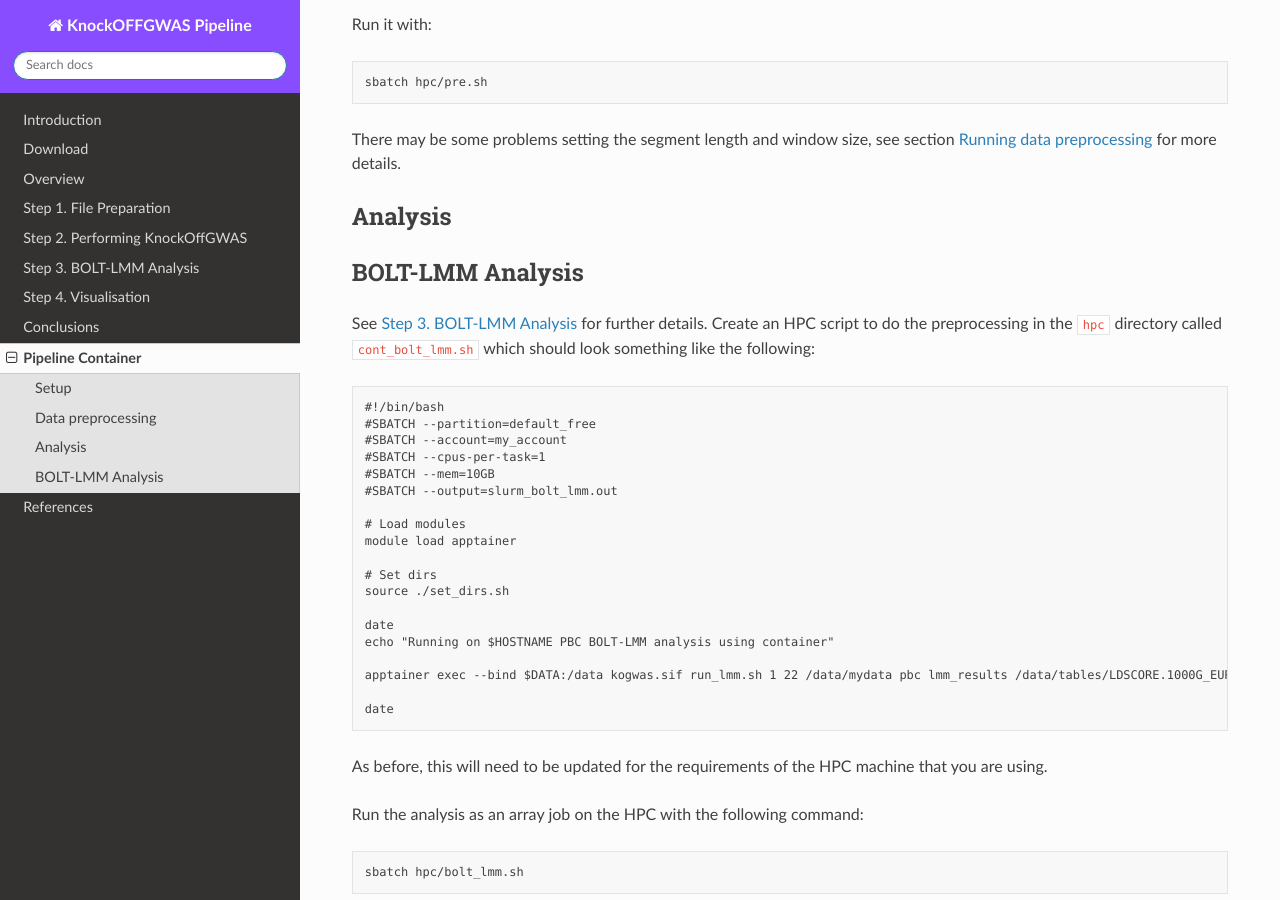
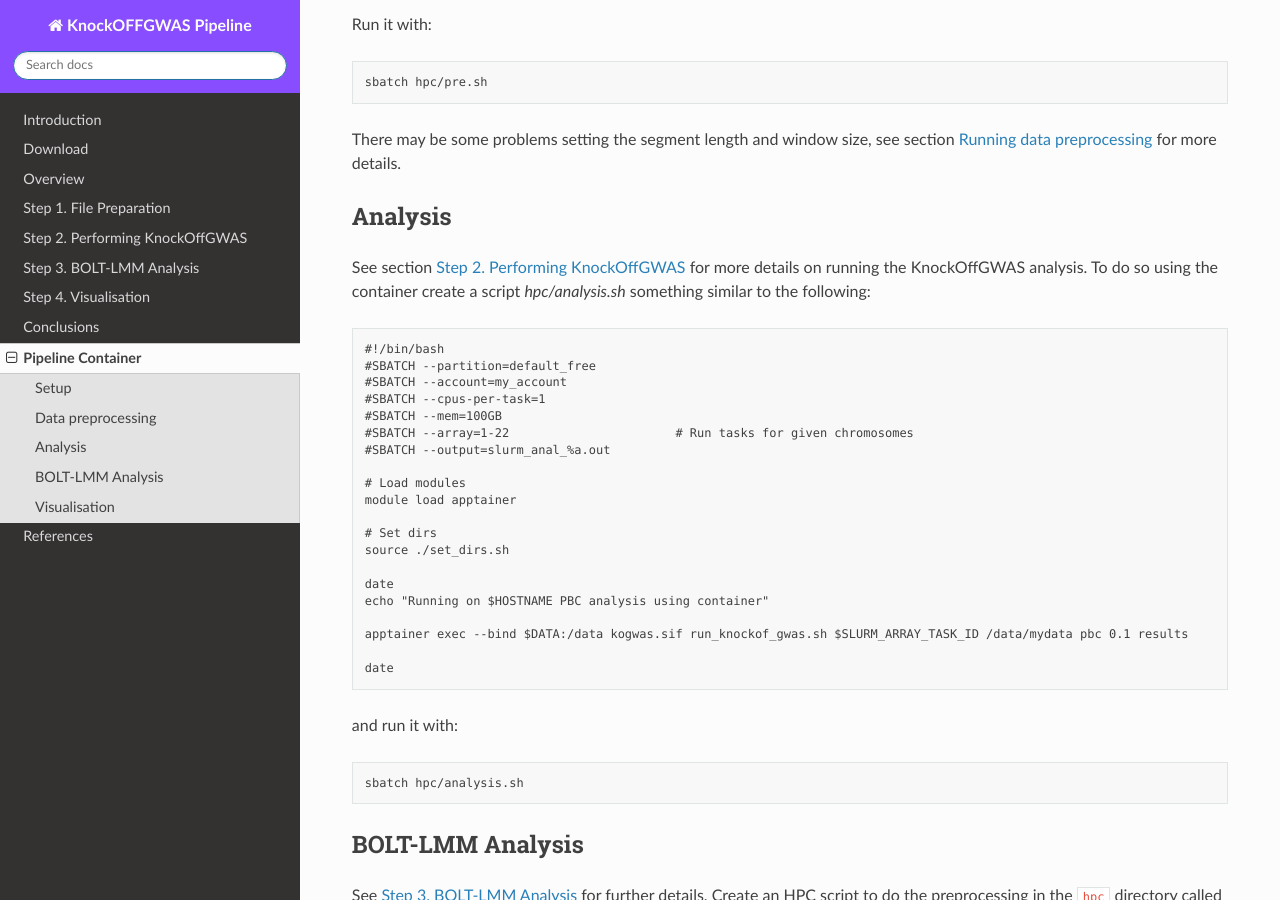
Before and after one commit to NewcastleRSE/knockoff-gwas, a Sphinx documentation site: the page built from docs/container.rst, in a window 1280 px wide and 900 px high, scrolled down 2252 px. Built offline with Sphinx 7.4.7 and the Read the Docs theme 3.1.0, drawn with Linux system fonts in a browser that asks for light colours; some of the changed text lies outside the part shown.

Commit message:
Container docs update

```diff
--- a/docs/container.rst
+++ b/docs/container.rst
@@ -118,6 +118,37 @@ There may be some problems setting the segment length and window size, see secti
 Analysis
 --------
 
+See section :ref:`analysis` for more details on running the KnockOffGWAS analysis. To do so using the container create a script `hpc/analysis.sh` something similar to the following:
+
+.. code-block:: none
+
+    #!/bin/bash
+    #SBATCH --partition=default_free
+    #SBATCH --account=my_account
+    #SBATCH --cpus-per-task=1
+    #SBATCH --mem=100GB
+    #SBATCH --array=1-22                       # Run tasks for given chromosomes
+    #SBATCH --output=slurm_anal_%a.out
+
+    # Load modules
+    module load apptainer
+
+    # Set dirs
+    source ./set_dirs.sh
+
+    date
+    echo "Running on $HOSTNAME PBC analysis using container"
+
+    apptainer exec --bind $DATA:/data kogwas.sif run_knockof_gwas.sh $SLURM_ARRAY_TASK_ID /data/mydata pbc 0.1 results
+
+    date
+
+and run it with:
+
+.. code-block:: none
+
+    sbatch hpc/analysis.sh
+
 BOLT-LMM Analysis
 -----------------
 
@@ -164,3 +195,10 @@ Run the analysis on the HPC with the following command:
     sbatch hpc/bolt_lmm.sh
 
 or whatever is appropriate for the HPC machine you are using.
+
+Visualisation
+-------------
+
+The visualisation of the results should still be done without the container using the shiny R app, `app.R`, which can be found `here <https://github.com/NewcastleRSE/knockoff-gwas/tree/main/new_knockoffgwas_pipeline/knockoffgwas_pipeline/visualization>`.
+
+See section :ref:`visualisation` for details.
```
